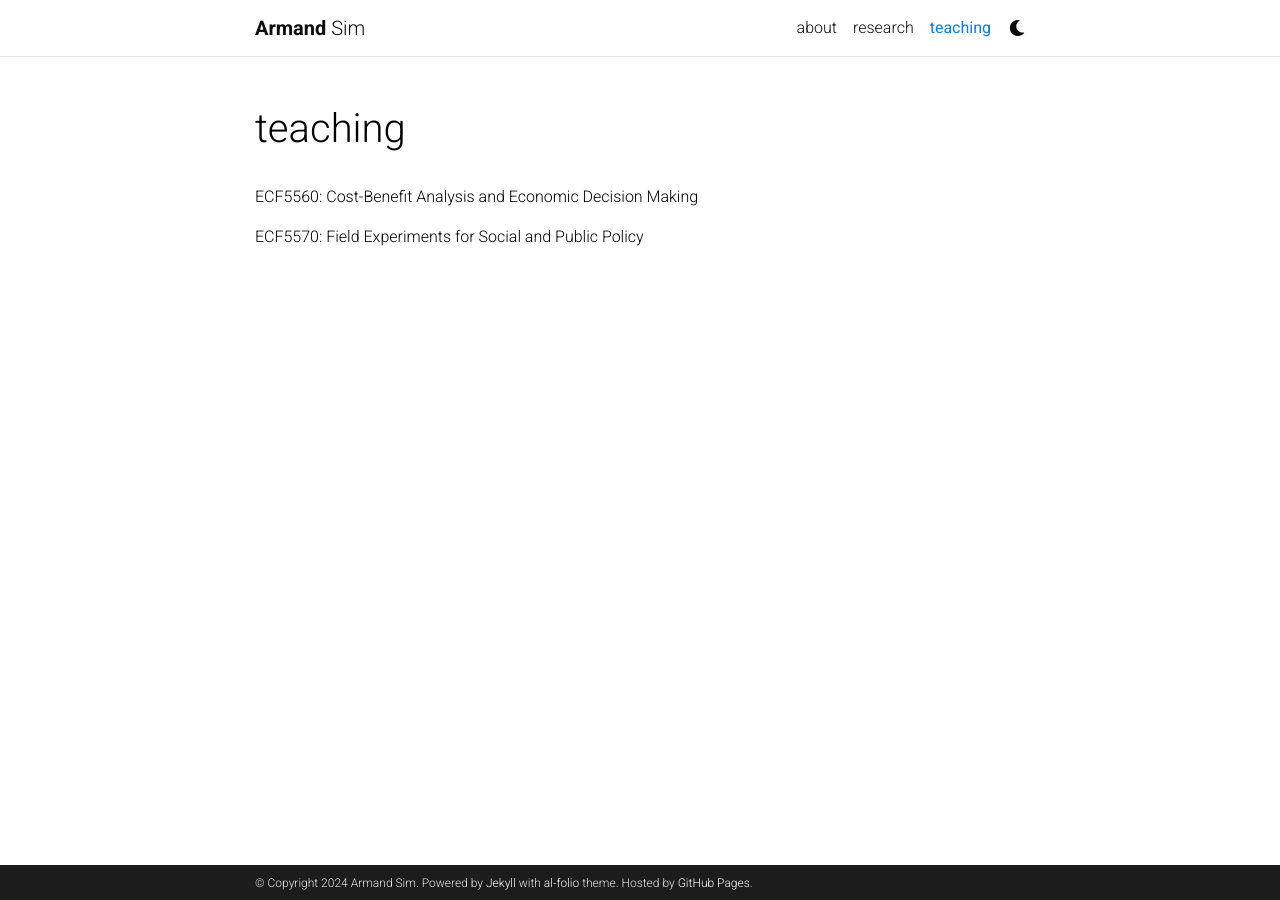
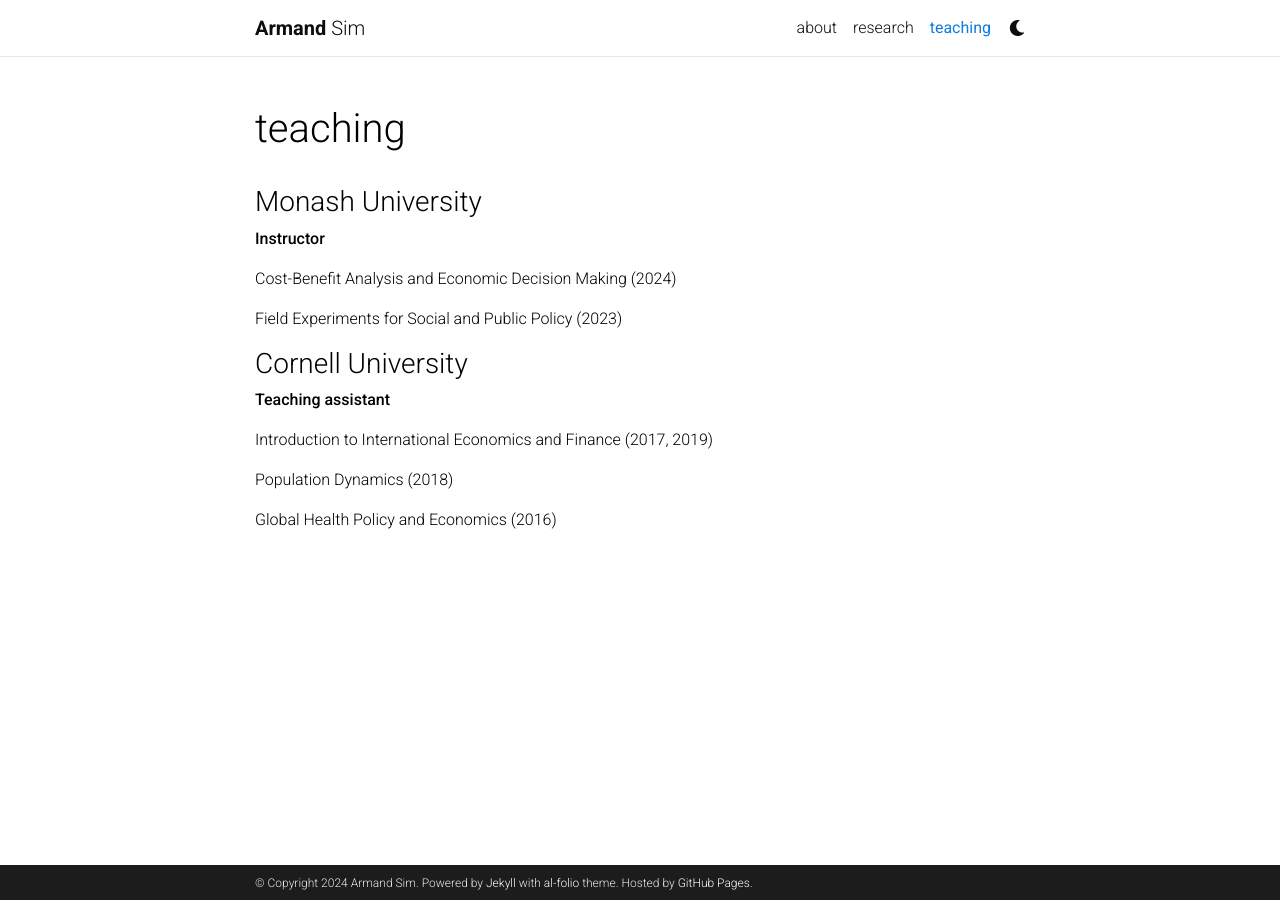
Before and after one commit to armandsim/armandsim.github.io, a Jekyll site: the page built from _pages/teaching.md, in a window 1280 px wide. Built offline with Jekyll 4.4.1, drawn with Linux system fonts in a browser that asks for light colours; comment, search, counter and statistics services are not loaded; a style sheet for code colours, icons or effects is not loaded.

Commit message:
Update teaching.md

```diff
--- a/_pages/teaching.md
+++ b/_pages/teaching.md
@@ -6,6 +6,20 @@ title: teaching
 nav: true
 nav_order: 3
 ---
-ECF5560: Cost-Benefit Analysis and Economic Decision Making
+### Monash University
 
-ECF5570: Field Experiments for Social and Public Policy
+**Instructor**
+
+Cost-Benefit Analysis and Economic Decision Making (2024)
+
+Field Experiments for Social and Public Policy (2023)
+
+### Cornell University
+
+**Teaching assistant**
+
+Introduction to International Economics and Finance (2017, 2019)
+
+Population Dynamics (2018)
+
+Global Health Policy and Economics (2016)
```
